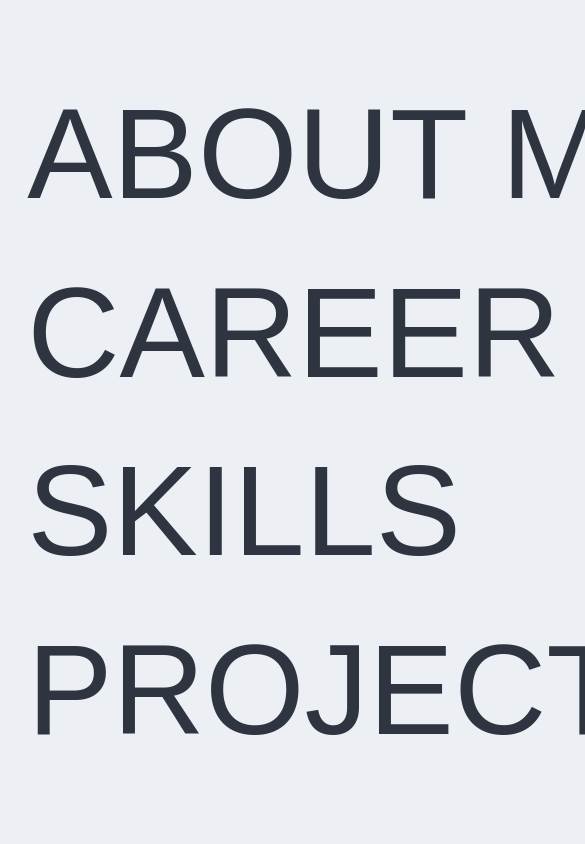
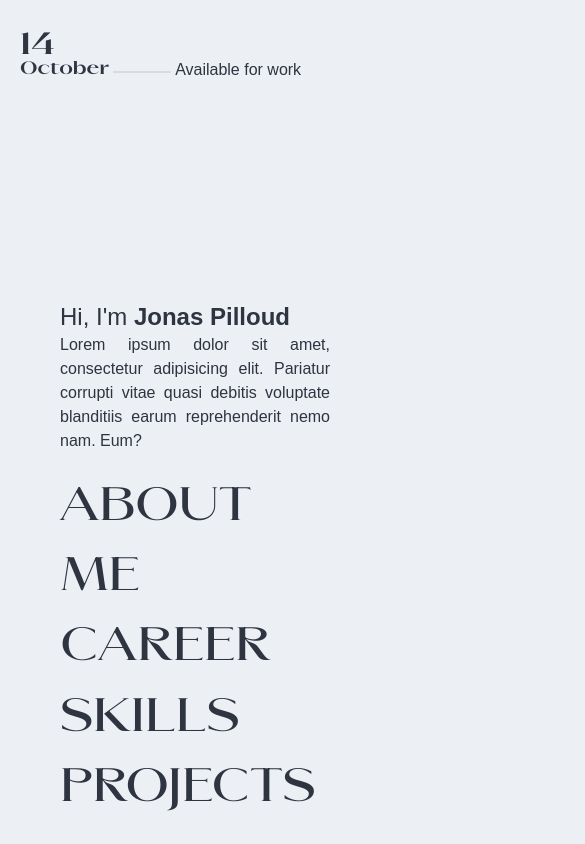
Before and after one commit to Gen0miX/jonas-resume, a Next.js app: page / in a window 390 px wide. Shown: the top 844 px of the page, 585 px wide, since content can reach past the window. Built offline with nearby package versions, Linux system fonts and the light colour scheme; a web font is replaced by a local one.

Commit message:
Refactor hero to phone layout

```diff
--- a/app/layout.tsx
+++ b/app/layout.tsx
@@ -10,10 +10,21 @@ const darkerGrotesque = Darker_Grotesque({
 });
 
 const bodoniModa = localFont({
-  src: "./fonts/BodoniModa.woff2",
+  src: "./fonts/Merchant-VF.woff2",
   display: "swap",
   variable: "--font-bodoni-moda",
 });
+
+function setInitialTheme() {
+  return `
+  (function() {
+    const storedTheme = localStorage.getItem("theme");
+    const systemPrefersDark = window.matchMedia("(prefers-color-scheme: dark)").matches;
+    const theme = storedTheme || (systemPrefersDark ? "dark" : "nord");
+    document.documentElement.setAttribute("data-theme", theme);
+  })();
+`;
+}
 
 export const metadata: Metadata = {
   title: "Jonas Pilloud",
@@ -30,6 +41,9 @@ export default function RootLayout({
       lang="en"
       className={`${darkerGrotesque.variable} ${bodoniModa.variable}`}
     >
+      <head>
+        <script dangerouslySetInnerHTML={{ __html: setInitialTheme() }} />
+      </head>
       <body className="scroll-smooth">{children}</body>
     </html>
   );
--- a/components/AboutMe.tsx
+++ b/components/AboutMe.tsx
@@ -4,7 +4,7 @@ import { AiFillGithub, AiFillLinkedin, AiFillMail } from "react-icons/ai";
 
 export default function AboutMe() {
   return (
-    <section id="about-me" className="flex m-60">
+    <section id="about-me" className="flex m-60 scroll-mt-32">
       <Image
         src={profilePic}
         alt={"Profile picture"}
--- a/components/Career.tsx
+++ b/components/Career.tsx
@@ -28,7 +28,7 @@ function Timeline({ children, year, title, className }: Props) {
 
 export default function Career() {
   return (
-    <section id="career" className="m-60">
+    <section id="career" className="m-60 scroll-mt-32">
       <h1 className="font-heading text-center text-6xl mb-10">CAREER</h1>
       <ul className="static timeline timeline-snap-icon max-md:timeline-compact timeline-vertical z-0">
         <Timeline
--- a/components/Header.tsx
+++ b/components/Header.tsx
@@ -19,6 +19,7 @@ function NavItemHeader({ children, href, ...props }: Props) {
 
 export default function Header() {
   const [theme, setTheme] = useState("nord");
+  const [themeLoaded, setThemeLoaded] = useState(false);
 
   useEffect(() => {
     const storedTheme = localStorage.getItem("theme");
@@ -26,14 +27,10 @@ export default function Header() {
       "(prefers-color-scheme: dark)"
     ).matches;
 
-    if (storedTheme) {
-      setTheme(storedTheme);
-    } else if (systemPrefersDark) {
-      setTheme("dark");
-    }
-    if (theme) {
-      document.querySelector("html")?.setAttribute("data-theme", theme);
-    }
+    const initialTheme = storedTheme || (systemPrefersDark ? "dark" : "nord");
+    setTheme(initialTheme);
+    document.querySelector("html")?.setAttribute("data-theme", initialTheme);
+    setThemeLoaded(true);
   }, [theme]);
 
   const toggleTheme = () => {
--- a/components/Hero.tsx
+++ b/components/Hero.tsx
@@ -1,4 +1,4 @@
-import React, { ReactNode } from "react";
+import React, { ReactNode, useEffect, useState } from "react";
 import Link from "next/link";
 
 interface Props {
@@ -8,33 +8,64 @@ interface Props {
 
 function NavItem({ children, href, ...props }: Props) {
   return (
-    <li className="antialiased font-normal font-heading text-9xl">
+    <li className="antialiased font-heading font-normal text-[12vw] md:text-[7.5vw] hover:-skew-x-6 hover:scale-105 hover:scale-y-125 transition-transform duration-300 ease-in">
       <Link href={href}>{children}</Link>
     </li>
   );
 }
 
 export default function Hero() {
+  const [currentDate, setCurrentDate] = useState<{
+    day: number;
+    month: string;
+  } | null>(null);
+
+  useEffect(() => {
+    const date = new Date();
+    const options = { month: "long" as const };
+    const month = new Intl.DateTimeFormat("en-EN", options).format(date);
+    const day = date.getDate();
+    setCurrentDate({ day, month });
+  }, []);
+
   return (
-    <section className="flex flex-row justify-center h-screen">
-      <div className="flex flex-col justify-end max-w-md mb-60 ml-40 mr-20">
-        <h1 className="font-sans text-3xl">
+    <section className="flex flex-col h-screen mt-5 mx-5">
+      <div className="flex flex-col items-baseline">
+        {currentDate && (
+          <>
+            <h1 className="font-heading text-3xl font-bold translate-y-2">
+              {currentDate.day}
+            </h1>
+            <div className="flex flex-row items-center">
+              <p className="font-heading text-lg font-bold mb-1">
+                {currentDate.month}
+              </p>
+              <div className="divider divider-vertical my-0 w-[15vw] mx-1 self-center"></div>
+              <p className="font-sans mb-1">Available for work</p>
+            </div>
+          </>
+        )}
+      </div>
+      <div className="flex flex-col mx-10 grow justify-end">
+        <div className="flex flex-col mt-10">
+          <h1 className="font-sans text-2xl md:text-3xl">
             Hi, I'm <span className="font-bold">Jonas Pilloud</span>
           </h1>
-        <p className="text-justify font-sans text-lg">
+          <p className="text-justify font-sans text-base">
             Lorem ipsum dolor sit amet, consectetur adipisicing elit. Pariatur
-          corrupti vitae quasi debitis voluptate blanditiis earum reprehenderit
-          nemo nam. Eum?
+            corrupti vitae quasi debitis voluptate blanditiis earum
+            reprehenderit nemo nam. Eum?
           </p>
         </div>
-      <div className="flex justify-center m-10">
-        <ul className="flex flex-col h-full justify-evenly">
+        <div className="flex mt-5 mb-10 md:mt-0">
+          <ul className="flex flex-col items-start justify-end md:gap-10">
             <NavItem href="#about-me">ABOUT ME</NavItem>
             <NavItem href="#career">CAREER</NavItem>
             <NavItem href="#skills">SKILLS</NavItem>
             <NavItem href="#">PROJECTS</NavItem>
           </ul>
         </div>
+      </div>
     </section>
   );
 }
--- a/components/Skills.tsx
+++ b/components/Skills.tsx
@@ -10,7 +10,7 @@ function Skill({ children, value }: Props) {
     <div className="flex items-center">
       <p className="font-sans text-xl font-medium mr-10">{children}</p>
       <progress
-        className="progress  w-56 mt-1"
+        className="progress static w-56 mt-1"
         value={value}
         max="100"
       ></progress>
@@ -24,7 +24,7 @@ function CTitle({ children }: Props) {
 
 export default function Skills() {
   return (
-    <section id="skills" className="m-60">
+    <section id="skills" className="m-60 scroll-mt-32">
       <h1 className="font-heading text-center text-6xl mb-10">SKILLS</h1>
       <CTitle>CODING</CTitle>
       <Skill value={60}>HTML</Skill>
--- a/tailwind.config.ts
+++ b/tailwind.config.ts
@@ -23,8 +23,9 @@ const config: Config = {
   daisyui: {
     themes: [
       {
-        nordd: {
-          ...require("daisyui/src/theming/themes")["nord"],
+        dark: {
+          ...require("daisyui/src/theming/themes")["dark"],
+          "base-content": "#EBF6F7",
         },
       },
       "dark",
```
Also changed, not shown: app/fonts/Merchant-VF.woff2 (added). Lines whose indentation alone changed are shown as unchanged.
